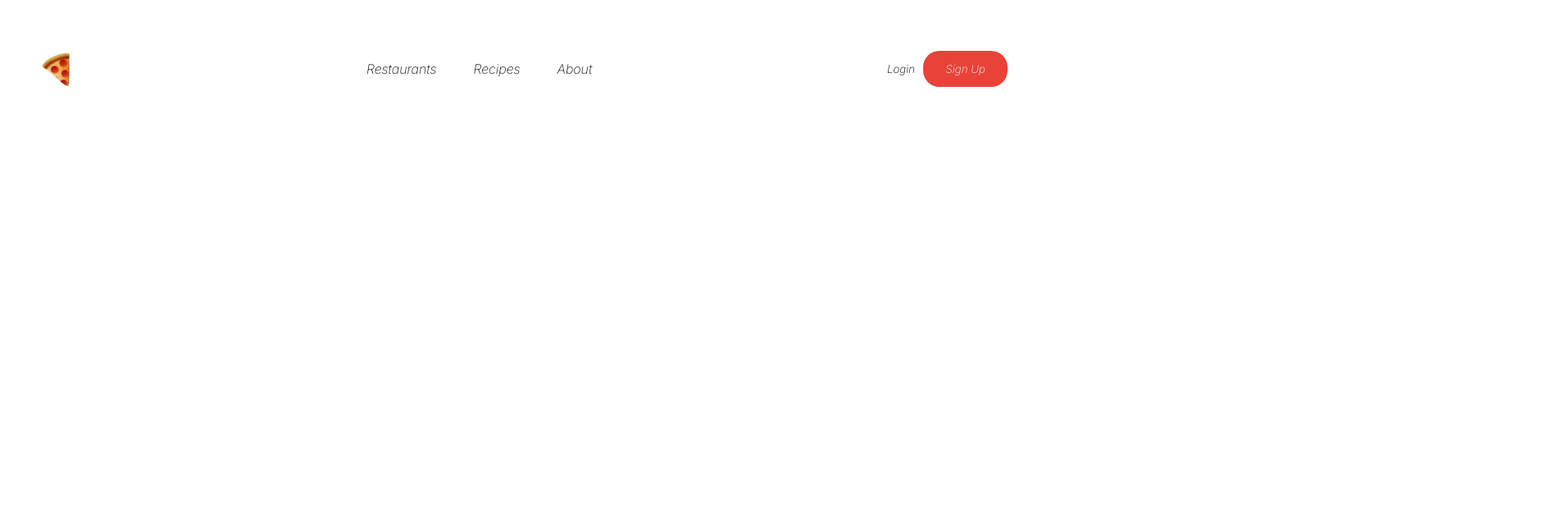
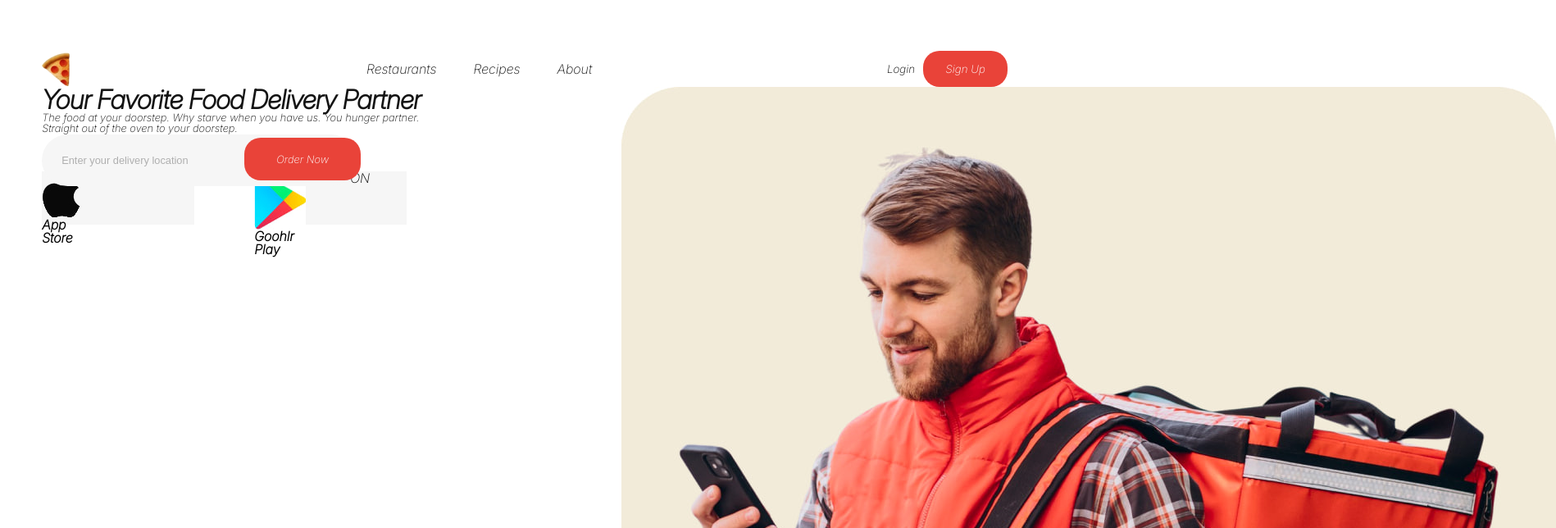
Before and after one commit to linki1/Food-Delivery, a plain HTML site: page index.html in a window 1280 px wide. Shown: the top 644 px of the page at 82% size, 1898 px wide, since content can reach past the window. Drawn offline with Linux system fonts and the light colour scheme; files whose address does not match are found by name.

Commit message:
semi_done_delivery_part

```diff
--- a/index.html
+++ b/index.html
@@ -7,6 +7,7 @@
     <link rel="stylesheet" href="./headr/header.css">
     <link rel="stylesheet" href="./main.css">
     <link rel="stylesheet" href="./resetCss.css">
+    <link rel="stylesheet" href="./order/order.css">
 </head>
 <body>
     <div class="wraper">
@@ -25,6 +26,34 @@
             <button class="button">Sign Up</button>
         </div>
     </header>
+    <main >
+        <article class="order">
+            <section class="order__functional">
+                <div class="order__text-action">
+                    <h2 class="order__bigText">Your Favorite Food Delivery Partner</h2>
+                    <p class="order__text">The food at your doorstep. Why starve when you have us. You hunger partner. Straight out of the oven to your doorstep. </p>
+                    <div class="order__form-order">
+                        <input type="text" placeholder="Enter your delivery location" class="order__input">
+                        <button class=" button  order__button">Order Now</button>
+                    </div>
+                    <div class="order__wraper">
+                        <div class="order__logo-appPart">
+                            <img src="./order/appl_logo.png" alt="goglplay" class="order__logo-app-part">
+                            <p class="order__app-text">Dowland on the</p>
+                            <h3 class="order__big-text">App Store</h3>
+                        </div>
+                        <div class="order__logo-appPart">
+                            <img src="./order/playmarcket_delivery.jpg" alt="apple" class="order__logo">
+                            <p class="order__app-text">GET IT ON</p>
+                            <h3 class="order__big-text">Goohlr Play</h3>
+                        </div>
+
+                    </div>
+                </div>
+                <img src="./order/order_delivery.jpg" alt="bigOrder" class="order_logo">
+            </section>
+        </article>
+    </main>
 </div>
 </body>
 </html>
--- /dev/null
+++ b/order/order.css
@@ -0,0 +1,73 @@
+:root{
+    --btnColor: #E94339;
+    --txtColor: rgb(20, 20, 20);
+    --txtBtnColor: #FFFFFF;
+    --formbg: #F6F6F6;
+    --formcolortext:#AFAFAF;
+}
+@font-face {
+    font-family:"Inter" ;
+    src: url(./fonts/Inter-Italic-VariableFont_opsz\,wght.ttf) format('truetype');
+    font-style: italic;
+    font-weight: 200;
+}
+
+.order__functional{
+    display: grid;
+    grid-template-columns: 40% 40%;
+    gap: 20%;
+    height: 478px;
+}
+.order__text-action{
+    display: flex;
+    flex-direction: column;
+}
+
+.order__bigText{
+    font-size: 2em;
+    color: var(--txtColor);
+}
+.order__text{
+     font-size: 0.8em;
+    color: var(--txtColor);
+}
+.order__form-order{
+    position: relative;
+    width: 75%;
+    height: 45px;
+}
+.order__input{
+    background-color: var(--formbg);
+    color: var(--formcolortext);
+    border-radius: 40px;
+    border: none;
+    position: absolute;
+    width: 95%;
+    padding: 24px;
+    font-size: 0.8em;
+}
+.order__input::placeholder{
+    color: var(--formcolortext);
+}
+.order__button{
+    width: 134px;
+    position: absolute;
+    top: 10%;
+    left: 70%;
+    width: 40%;
+    height: 52px;
+    font-size: 0.8em;
+    padding: 10px;
+}
+.order__wraper{
+    display: grid;
+    grid-template-columns: 45% 45%;
+    gap: 10%;
+}
+.order__logo-appPart{
+    width: 186px;
+    height: 65px;
+    background-color: var(--formbg);
+    display: grid;
+    grid-template-columns: 0.3fr 0.7fr;
+}
```
Also changed, not shown: order/appl_logo.png (added), order/order_delivery.jpg (added), order/playmarcket_delivery.jpg (added).
